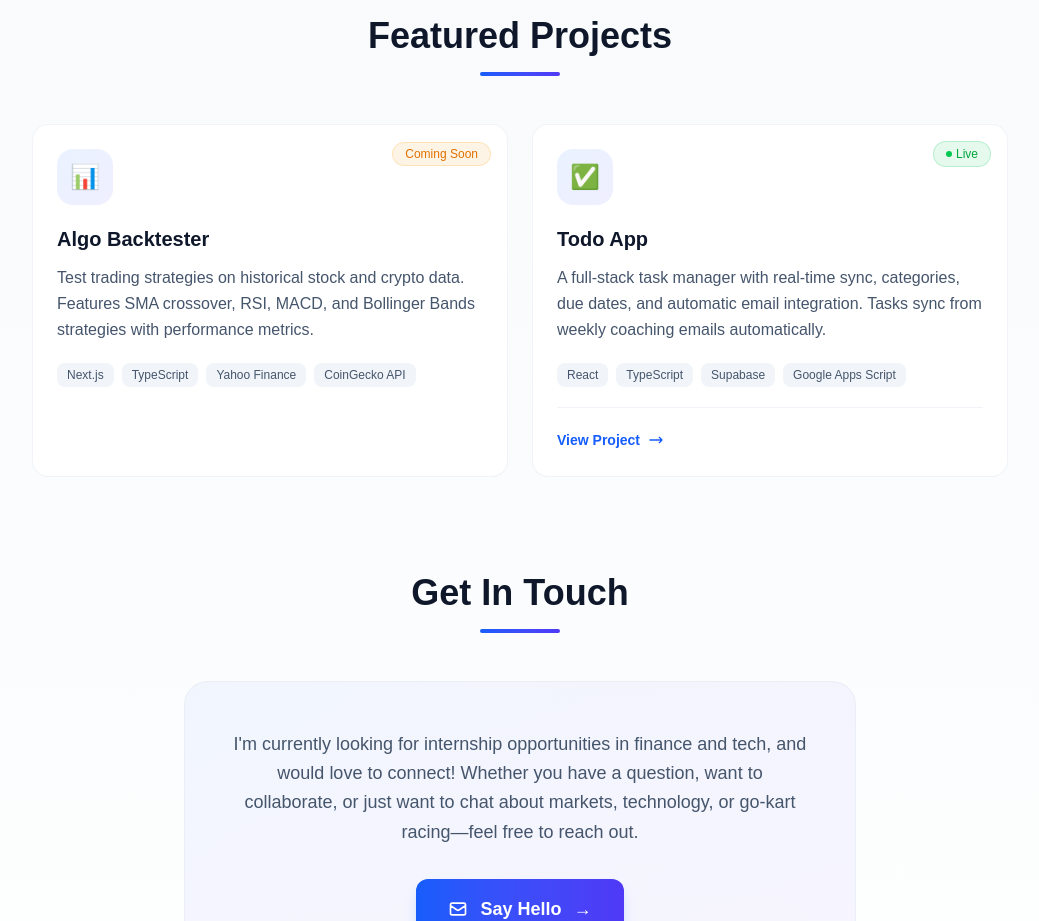
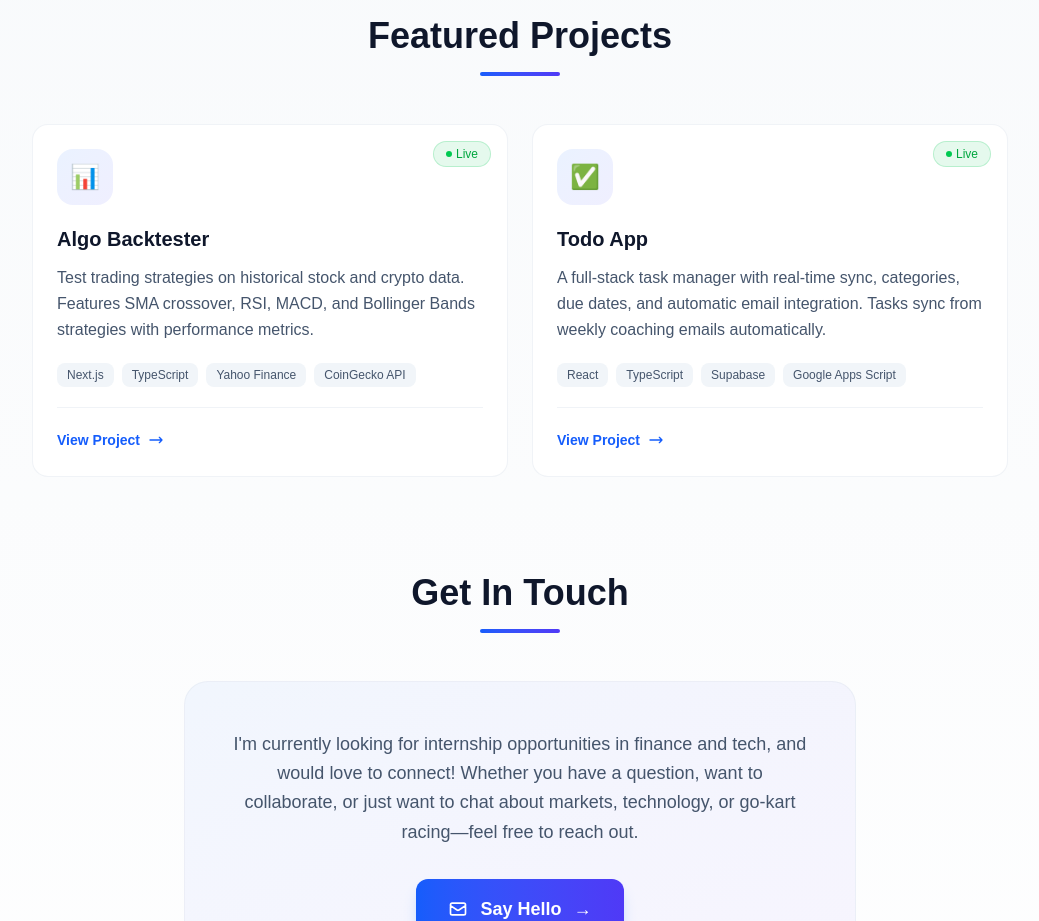
Before and after one commit to adszapiro/portfolio, a Next.js app: page / in a window 1280 px wide. Shown: the part 1600-2521 px from the top of the page, without its empty margins (120-1159 px from the left). Built offline with nearby package versions, Linux system fonts and the light colour scheme.

Commit message:
Add live link for Algo Backtester
Co-authored-by: Cursor <cursoragent@cursor.com>

```diff
--- a/app/page.tsx
+++ b/app/page.tsx
@@ -29,7 +29,7 @@ export default function Home() {
       title: "Algo Backtester",
       description: "Test trading strategies on historical stock and crypto data. Features SMA crossover, RSI, MACD, and Bollinger Bands strategies with performance metrics.",
       tech: "Next.js, TypeScript, Yahoo Finance, CoinGecko API",
-      link: null // Will update after Vercel deploy
+      link: "https://szap-backtester.vercel.app"
     },
     {
       title: "Todo App",
```
